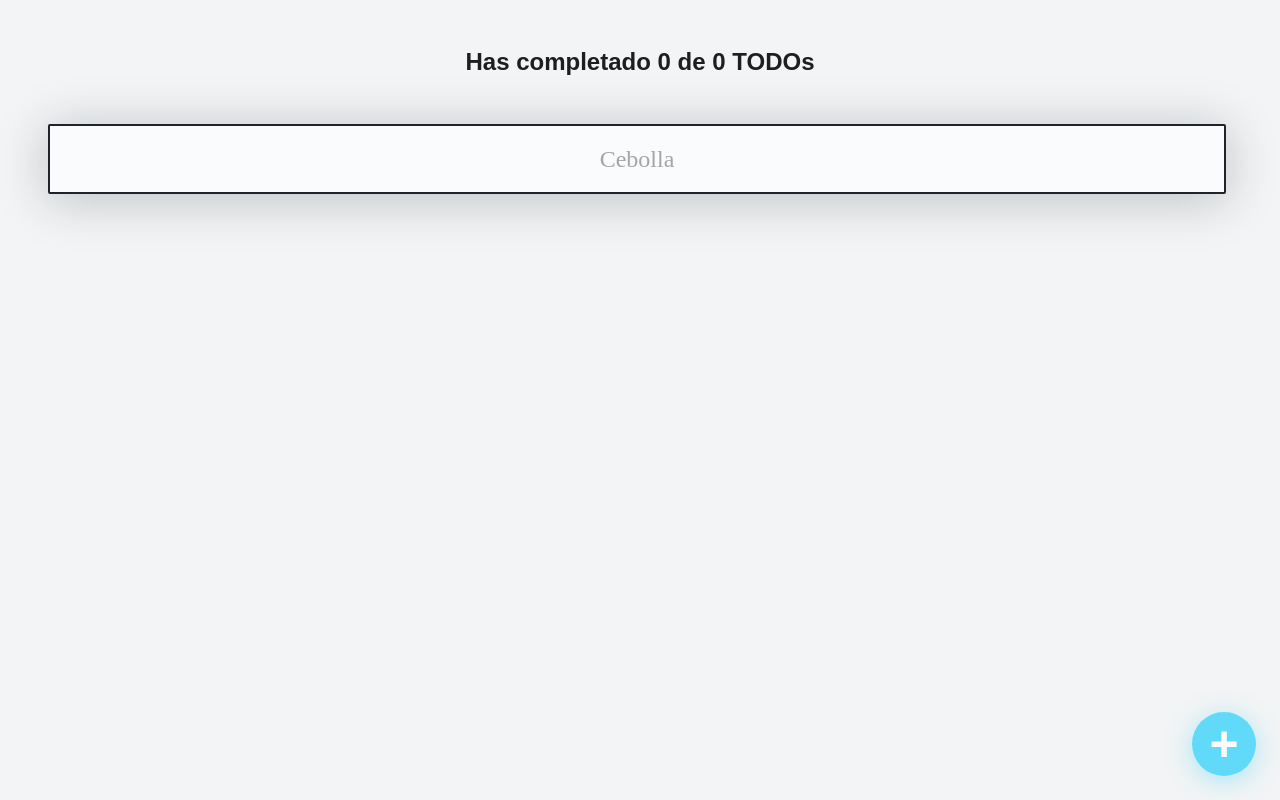
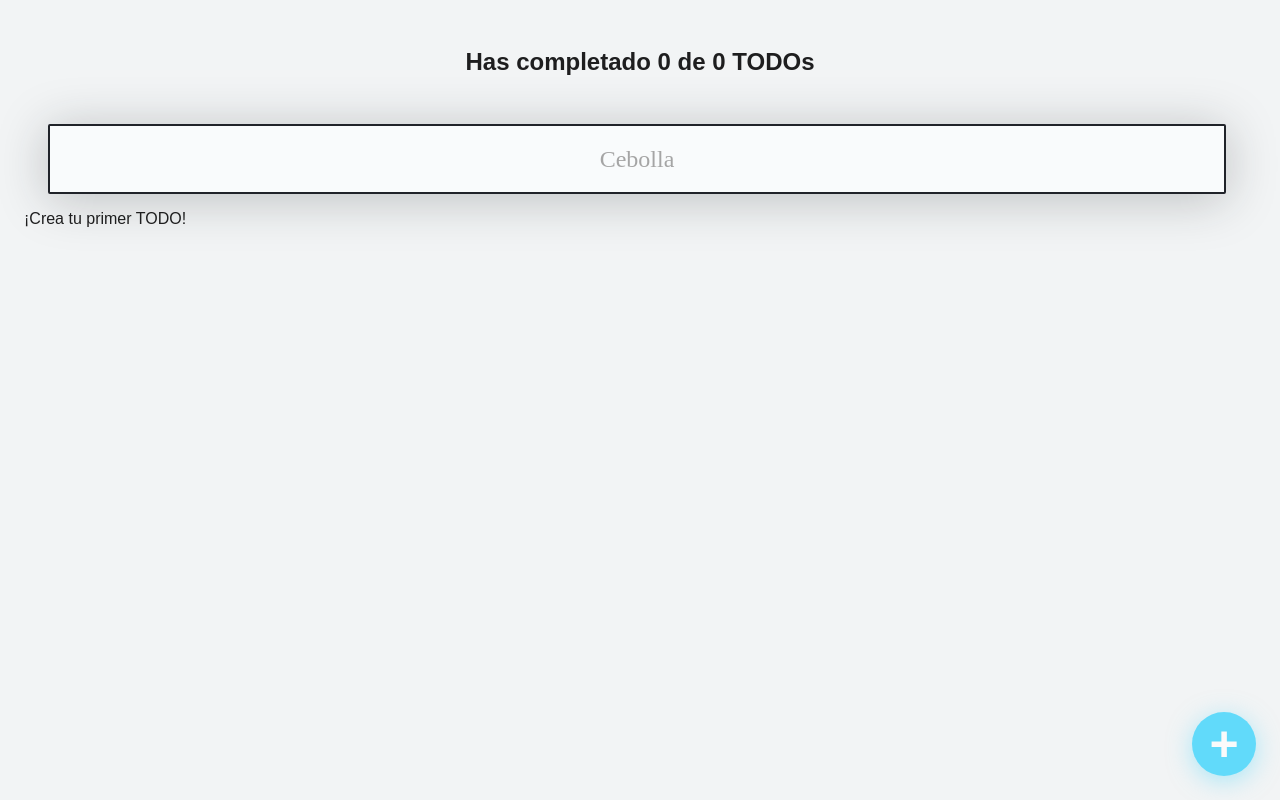
Before and after one commit to Guerrita/to-do-list, a React (Create React App) app: page / in a window 1280 px wide. Built offline with nearby package versions, Linux system fonts and the light colour scheme.

Commit message:
updated AppUI to support the new custom hook

```diff
--- a/src/App/AppUI.js
+++ b/src/App/AppUI.js
@@ -6,24 +6,31 @@ import { TodoItem } from "../Components/TodoItem";
 import { CreateTodoButton } from "../Components/CreateTodoButton";
 
 function AppUI({
+  loading,
+  error,
   totalTodos,
   completedTodos,
   searchValue,
   setSearchValue,
   searchedTodos,
   completeTodo,
-  deleteTodo
+  deleteTodo,
 }) {
   return (
     <React.Fragment>
       <TodoCounter
         total={totalTodos}
         completed={completedTodos}
-      />      <TodoSearch
+      />
+      <TodoSearch
         searchValue={searchValue}
         setSearchValue={setSearchValue}
       />
       <TodoList>
+        {error && <p>Desespérate, hubo un error...</p>}
+        {loading && <p>Estamos cargando, no desesperes...</p>}
+        {(!loading && !searchedTodos.length) && <p>¡Crea tu primer TODO!</p>}
+
         {searchedTodos.map(todo => (
           <TodoItem
             key={todo.text}
```
